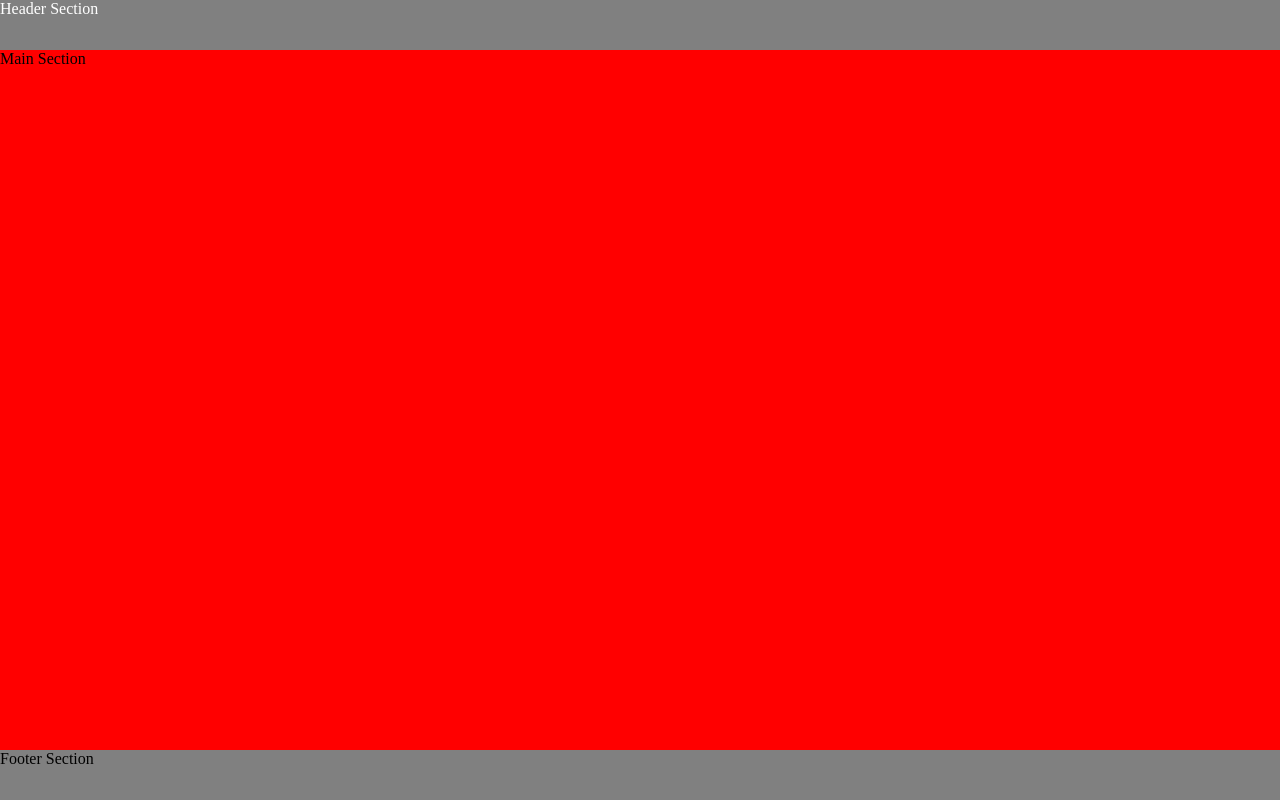
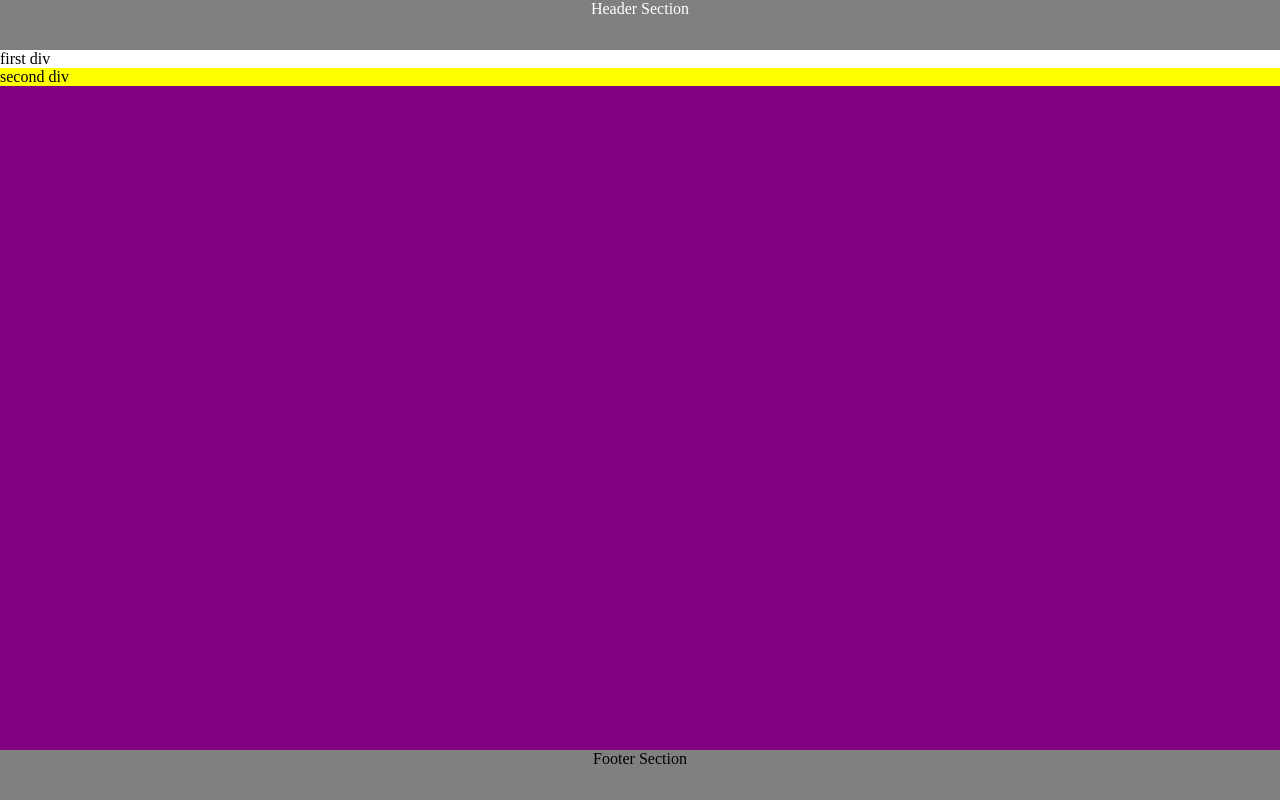
Before and after one commit to gorakhjoshi/fdb36-html-css, a plain HTML site: page index.html in a window 1280 px wide. Drawn offline with Linux system fonts and the light colour scheme.

Commit message:
use css class

```diff
--- a/index.html
+++ b/index.html
@@ -3,12 +3,15 @@
   <head>
     <meta charset="UTF-8" />
     <meta name="viewport" content="width=device-width, initial-scale=1.0" />
-    <title>Document</title>
+    <title>React Bootcamp</title>
     <link rel="stylesheet" href="style.css" />
   </head>
   <body>
     <header>Header Section</header>
-    <main>Main Section</main>
+    <main>
+      <div class="first">first div</div>
+      <div class="second">second div</div>
+    </main>
     <footer>Footer Section</footer>
   </body>
 </html>
--- a/style.css
+++ b/style.css
@@ -7,14 +7,24 @@ header {
   height: 50px;
   color: white;
   background-color: gray;
+  text-align: center;
 }
 
 main {
   height: calc(100vh - 50px - 50px);
-  background-color: red;
+  background-color: purple;
 }
 
 footer {
   background-color: gray;
   height: 50px;
+  text-align: center;
 }
+
+.first {
+  background-color: white;
+}
+
+.second {
+  background-color: yellow;
+}
```
